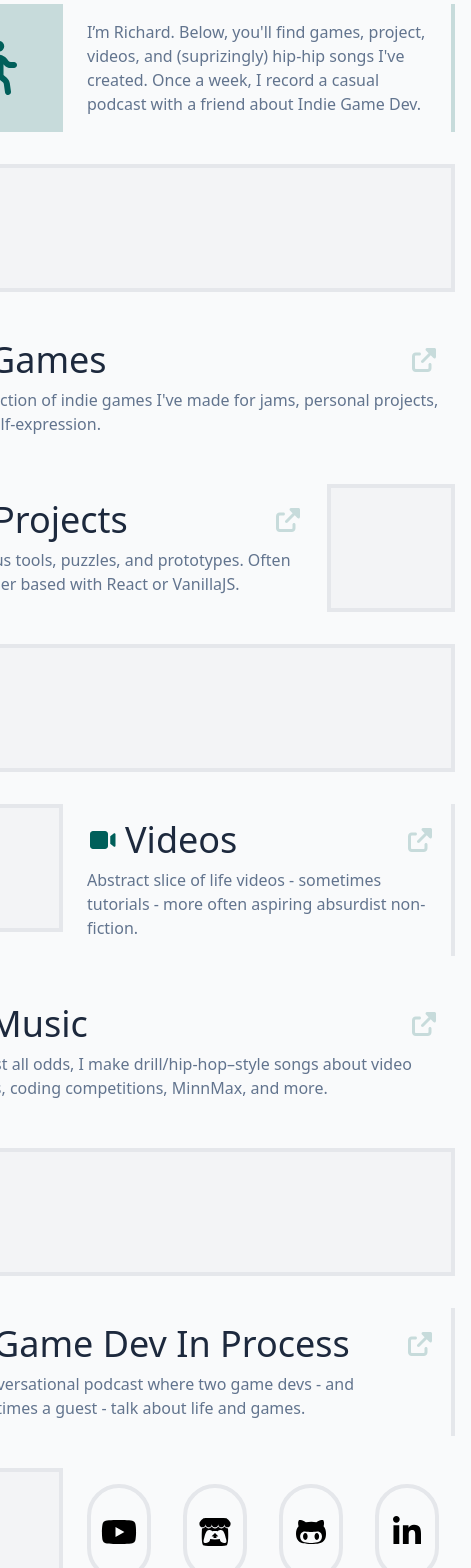
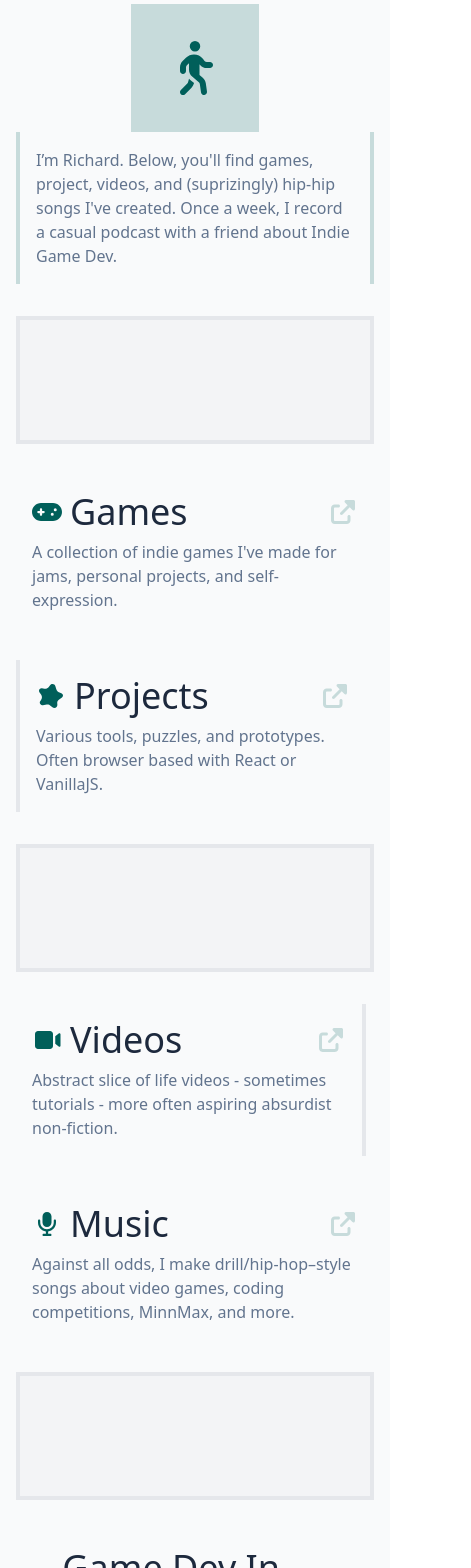
Before and after one commit to strawstack/RichardHayes2026, a React (Vite) app: page / in a window 390 px wide. Shown: the part 220-1788 px from the top of the page, 471 px wide, since content can reach past the window. Built offline with nearby package versions, Linux system fonts and the light colour scheme.

Commit message:
Fix responsive css to implement mobile page

```diff
--- a/src/App.tsx
+++ b/src/App.tsx
@@ -19,7 +19,7 @@ type Props = {
 
 const SqImg = () => {
   return (
-    <div className="w-32 h-32 flex">
+    <div className="w-32 h-32 flex hidden sm:inline-block">
       <div className="bg-gray-100 w-full h-full border-4"></div>
     </div>
   );
@@ -27,8 +27,8 @@ const SqImg = () => {
 
 const FullImg = ({ img }: { img?: string }) => {
   return (
-    <div className={`h-32 flex`}>
-      <div className="bg-gray-100 w-full h-full border-4"></div>
+    <div className="h-32">
+      <div className="h-full border-4 bg-gray-100"></div>
     </div>
   );
 };
@@ -59,7 +59,7 @@ function App() {
       },
     });
     return (
-      <div className="flex flex-col p-4 gap-y-4 border-l-4 border-r-4 items-center hover:bg-gray-200 cursor-pointer">
+      <div className="hidden sm:flex flex-col p-4 gap-y-4 border-l-4 border-r-4 items-center hover:bg-gray-200 cursor-pointer">
         {clone}
         {expand && details}
       </div>
@@ -120,11 +120,12 @@ function App() {
   }
 
   return (
-    <div className="min-h-screen flex justify-center">
-      <div className="max-w-150 flex grow bg-gray-50 py-16 px-4 flex-col gap-y-8">
+    <div className="flex justify-center">
+      <div className="max-w-150 grow min-w-0 flex flex-col px-4 py-16 bg-gray-50 gap-y-8">
         <FullImg />
 
-        <div className="grid grid-cols-[auto_1fr] gap-x-2">
+        <div className="grid grid-rows-[auto_1fr] sm:grid-cols-[auto_1fr] gap-x-2">
+          <div className="flex justify-center">
             <div
               className="w-32 h-32 flex justify-center items-center text-teal-800 bg-teal-800/20"
               onMouseOver={() => setIsRunning(true)}
@@ -139,7 +140,8 @@ function App() {
                 size="3x"
               />
             </div>
-          <div className="p-4 border-r-4 border-teal-800/20">
+          </div>
+          <div className="p-4 border-l-4 sm:border-l-0 border-r-4 border-teal-800/20">
             <div className="text-slate-500 font-medium">{text.intro}</div>
           </div>
         </div>
@@ -185,15 +187,15 @@ function App() {
         <FullImg />
 
         <ProjectCard
-          className="border-l-4 border-r-4"
+          className="border-l-0 border-r-0 sm:border-l-4 sm:border-r-4"
           title="Game Dev In Process"
           icon={<Icon type={["fas", "podcast"]} size="xl" />}
           description={text.gameDevInProcess}
         />
 
-        <div className="grid grid-cols-[auto_1fr] gap-x-2">
+        <div className="grid grid-cols-[1fr] sm:grid-cols-[auto_1fr] gap-x-2">
           <SqImg />
-          <div className="flex justify-center p-4 gap-x-8">
+          <div className="flex justify-evenly">
             <IconChip
               className="hover:bg-gray-200 hover:border-gray-200"
               type={["fab", "youtube"]}
@@ -219,7 +221,7 @@ function App() {
 
         <FullImg />
 
-        <div>
+        <div className="hidden sm:inline-block">
           <div className="flex flex-col gap-y-2 p-4">
             <div className="flex gap-x-2 items-center">
               <FontAwesomeIcon icon={["fas", "computer-mouse"]} size="xl" />
```
Lines whose indentation alone changed are shown as unchanged.
